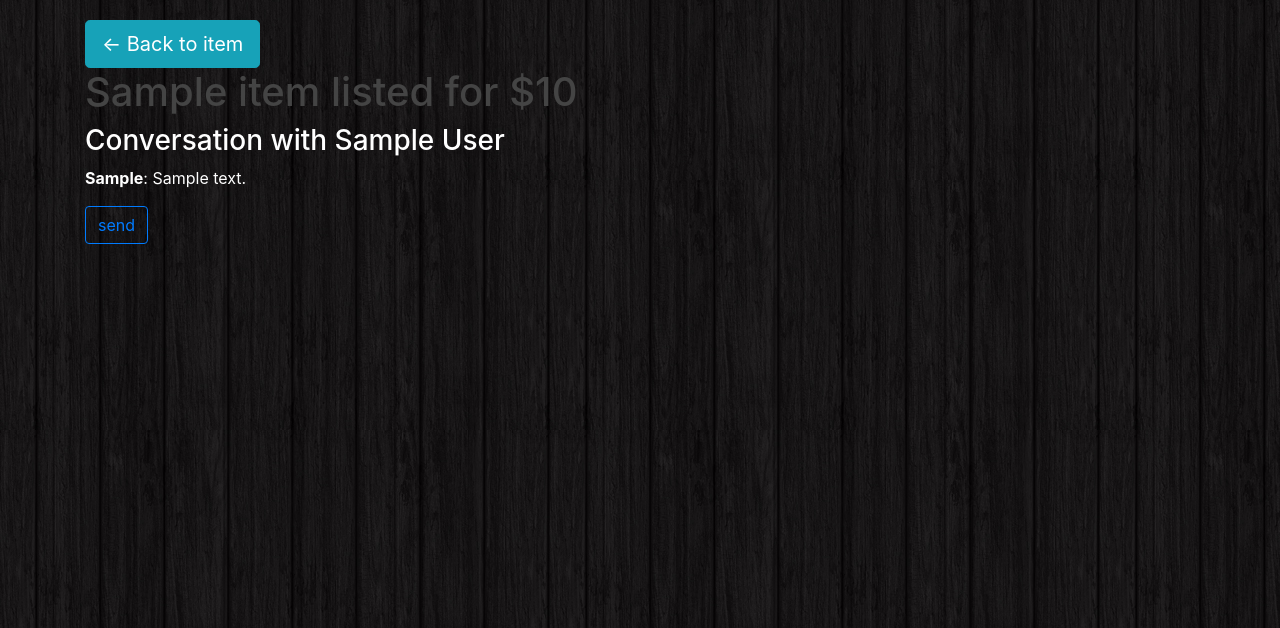
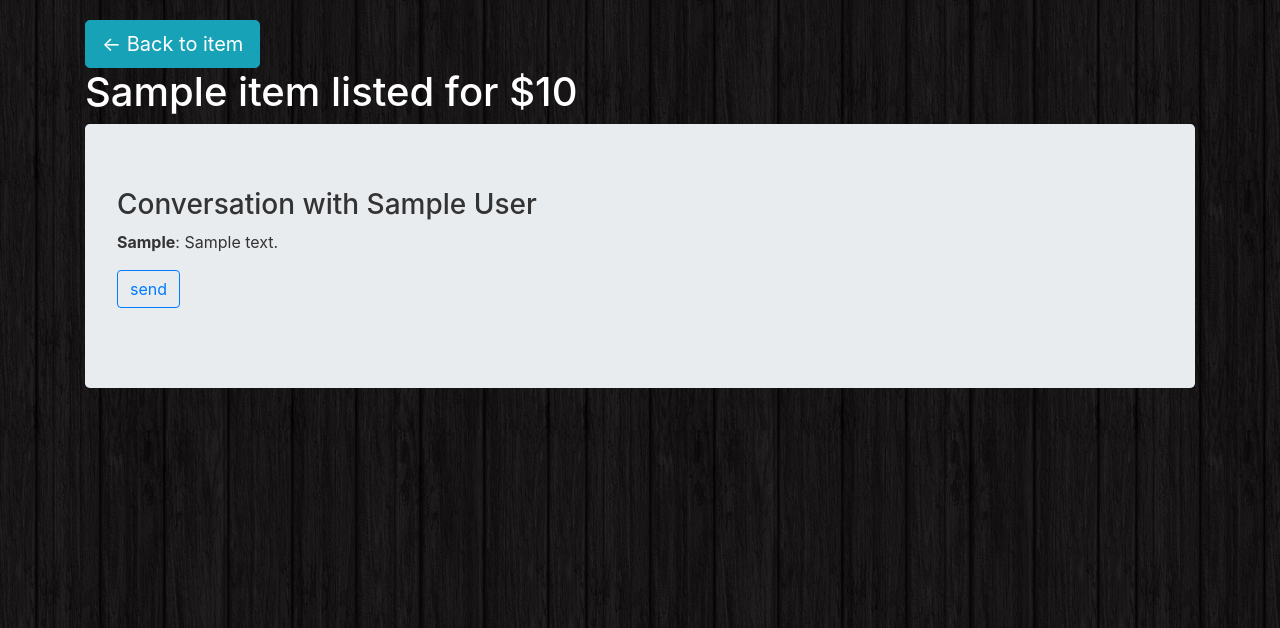
Before and after one commit to jonahweissman/cs3240-textbook-swap, a Django app: template marketplace/templates/marketplace/conversation_list.html in a window 1280 px wide. Shown: the part 70-698 px from the top of the page. Run offline with Django 3.2, Linux system fonts and the light colour scheme; the template is opened without the code that fills it: most values are stand-ins (such as "Sample title", 1, 10 or a date in 2020); some libraries are stand-ins or nearby versions.

Commit message:
Fix text color on conversation page

```diff
--- a/marketplace/templates/marketplace/conversation_list.html
+++ b/marketplace/templates/marketplace/conversation_list.html
@@ -4,9 +4,9 @@
 <a href="{% url 'marketplace:item_detail' view.kwargs.pk %}">
   <button type="button" class="btn btn-info btn-lg" style="margin-top: 1em;">&larr; Back to item</button>
 </a>
-<div class="text-on-dark-background">
-<h1>{{ item.item_name }} listed for ${{ item.item_price }}</h1>
+<h1 class="text-on-dark-background">{{ item.item_name }} listed for ${{ item.item_price }}</h1>
 {% for c in conversation_list %}
+  <div class="jumbotron">
   <h3>Conversation with {{ c.to.user.first_name }} {{ c.to.user.last_name }}</h3>
   {% for message in c.conversation.message_set.all %}
     <p>
@@ -20,10 +20,10 @@
       <input type="submit" value="send" class="btn btn-outline-primary">
     </form>
   </p>
+  </div>
 {% empty %}
 	<div class="jumbotron">
 		<div class="display-4">No conversations yet</div>
 	</div>
 {% endfor %}
-</div>
 {% endblock %}
```
